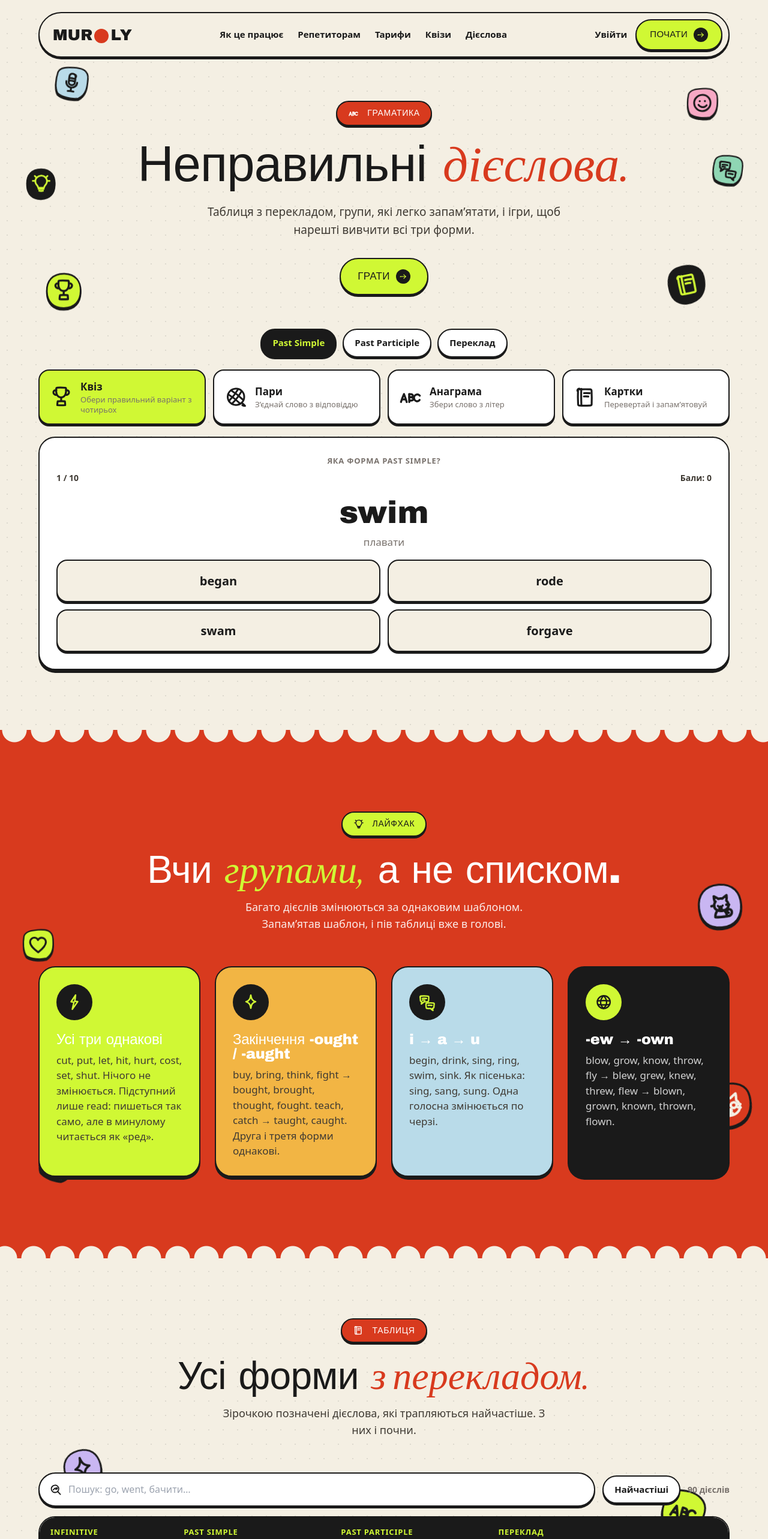
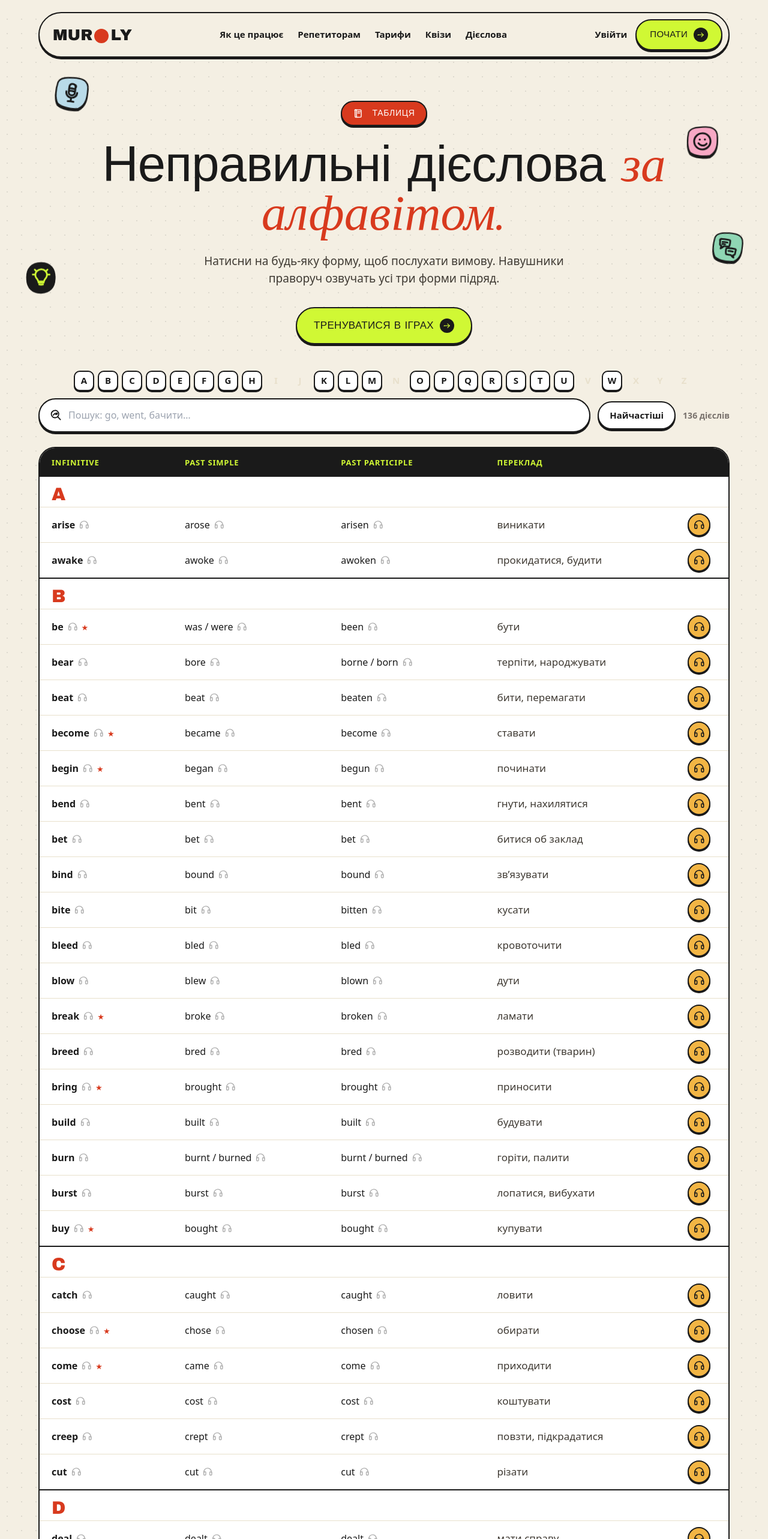
Before and after one commit to mariyavalyanskaya95-create/murly-saas, a Next.js app: page /irregular-verbs in a window 1280 px wide. Shown: the top 2566 px of the page at 60% size. Built offline with nearby package versions, Linux system fonts and the light colour scheme; no server answers; a web font is replaced by a local one.

Commit message:
Murly: A-Z table is the main verbs page

```diff
--- a/app/(marketing)/irregular-verbs/page.tsx
+++ b/app/(marketing)/irregular-verbs/page.tsx
@@ -4,22 +4,13 @@ import Icon from '@/components/Icon';
 import Stickers from '@/components/Stickers';
 import SiteNav from '@/components/SiteNav';
 import SiteFooter from '@/components/SiteFooter';
-import GameHub from '@/components/games/GameHub';
-import VerbsTable from '@/components/VerbsTable';
-import type { GameSet } from '@/components/games/engine';
-import { CORE_VERBS as VERBS } from '@/lib/irregular-verbs';
+import VerbsAlphabet from '@/components/VerbsAlphabet';
 
 export const metadata: Metadata = {
-  title: 'Неправильні дієслова англійської: таблиця з перекладом та ігри',
-  description: 'Таблиця неправильних дієслів англійської мови з перекладом українською, три форми, пошук і безкоштовні ігри: квіз, пари, анаграми, картки.',
+  title: 'Таблиця неправильних дієслів англійської з вимовою та перекладом',
+  description: 'Повна таблиця неправильних дієслів англійської мови за алфавітом: три форми, переклад українською, пошук і озвучка кожного слова. Плюс безкоштовні ігри.',
   alternates: { canonical: '/irregular-verbs' },
 };
-
-const SETS: GameSet[] = [
-  { id: 'past', title: 'Past Simple', prompt: 'Яка форма Past Simple?', items: VERBS.map((v) => ({ q: v.base, a: v.past, hint: v.uk })) },
-  { id: 'pp', title: 'Past Participle', prompt: 'Яка третя форма (Past Participle)?', items: VERBS.map((v) => ({ q: v.base, a: v.pp, hint: v.uk })) },
-  { id: 'uk', title: 'Переклад', prompt: 'Як це англійською?', items: VERBS.map((v) => ({ q: v.uk, a: v.base })) },
-];
 
 const GROUPS = [
   { icon: 'd-bolt', mod: 'mu-card--lime', title: 'Усі три однакові', text: 'cut, put, let, hit, hurt, cost, set, shut. Нічого не змінюється. Підступний лише read: пишеться так само, але в минулому читається як «ред».' },
@@ -32,20 +23,20 @@ export default function IrregularVerbsPage() {
   return (
     <>
       <SiteNav />
-      <section className="mu-page-hero" data-stickers="6">
+      <section className="mu-page-hero" style={{ paddingBottom: 24 }} data-stickers="4">
         <div className="mu-container">
-          <span className="mu-section__eyebrow"><Icon id="e-abc" />Граматика</span>
-          <h1>Неправильні <em>дієслова.</em></h1>
-          <p>Таблиця з перекладом, групи, які легко запам’ятати, і ігри, щоб нарешті вивчити всі три форми.</p>
-          <a href="#play" className="mu-btn mu-btn--lime mu-btn--lg">
-            Грати<span className="mu-btn__arrow"><Icon id="e-arrow" /></span>
-          </a>
+          <span className="mu-section__eyebrow"><Icon id="e-book" />Таблиця</span>
+          <h1>Неправильні дієслова <em>за алфавітом.</em></h1>
+          <p>Натисни на будь-яку форму, щоб послухати вимову. Навушники праворуч озвучать усі три форми підряд.</p>
+          <Link href="/irregular-verbs/games" className="mu-btn mu-btn--lime mu-btn--lg">
+            Тренуватися в іграх<span className="mu-btn__arrow"><Icon id="e-arrow" /></span>
+          </Link>
         </div>
       </section>
 
-      <section className="mu-section" id="play" style={{ paddingTop: 16 }}>
+      <section className="mu-section" style={{ paddingTop: 8 }}>
         <div className="mu-container">
-          <GameHub sets={SETS} />
+          <VerbsAlphabet />
         </div>
       </section>
 
@@ -70,30 +61,14 @@ export default function IrregularVerbsPage() {
       </section>
       <div className="mu-scallop mu-scallop--up" style={{ backgroundColor: 'var(--mu-tomato)' }} />
 
-      <section className="mu-section" data-stickers="4">
-        <div className="mu-container">
-          <div className="mu-section__head">
-            <span className="mu-section__eyebrow"><Icon id="e-book" />Таблиця</span>
-            <h2 className="mu-section__title">Усі форми <em>з перекладом.</em></h2>
-            <p className="mu-section__lead">Зірочкою позначені дієслова, які трапляються найчастіше. З них і почни.</p>
-          </div>
-          <VerbsTable />
-          <div style={{ textAlign: 'center', marginTop: 28 }}>
-            <Link href="/irregular-verbs/table" className="mu-btn mu-btn--lg">
-              Повна таблиця з вимовою<span className="mu-btn__arrow"><Icon id="e-arrow" /></span>
-            </Link>
-          </div>
-        </div>
-      </section>
-
-      <section className="mu-section" style={{ paddingTop: 0 }}>
+      <section className="mu-section">
         <div className="mu-container">
           <div className="mu-cta-box">
-            <Icon id="c-cat-glass" className="mu-ic mu-ic--cta" />
-            <h2>Учителю: <em>свої ігри</em> скоро.</h2>
-            <p>Вводиш слова один раз, обираєш гру і відправляєш учням. Кабінет учителя вже в роботі.</p>
-            <Link href="/for-teachers" className="mu-btn mu-btn--tomato mu-btn--lg">
-              Для вчителів<span className="mu-btn__arrow mu-btn__arrow--lime"><Icon id="e-arrow" /></span>
+            <Icon id="e-trophy" className="mu-ic mu-ic--cta" />
+            <h2>Перевір себе <em>в іграх.</em></h2>
+            <p>Квіз, пари, анаграми і картки на всі три форми.</p>
+            <Link href="/irregular-verbs/games" className="mu-btn mu-btn--tomato mu-btn--lg">
+              Грати<span className="mu-btn__arrow mu-btn__arrow--lime"><Icon id="e-arrow" /></span>
             </Link>
           </div>
         </div>
```
